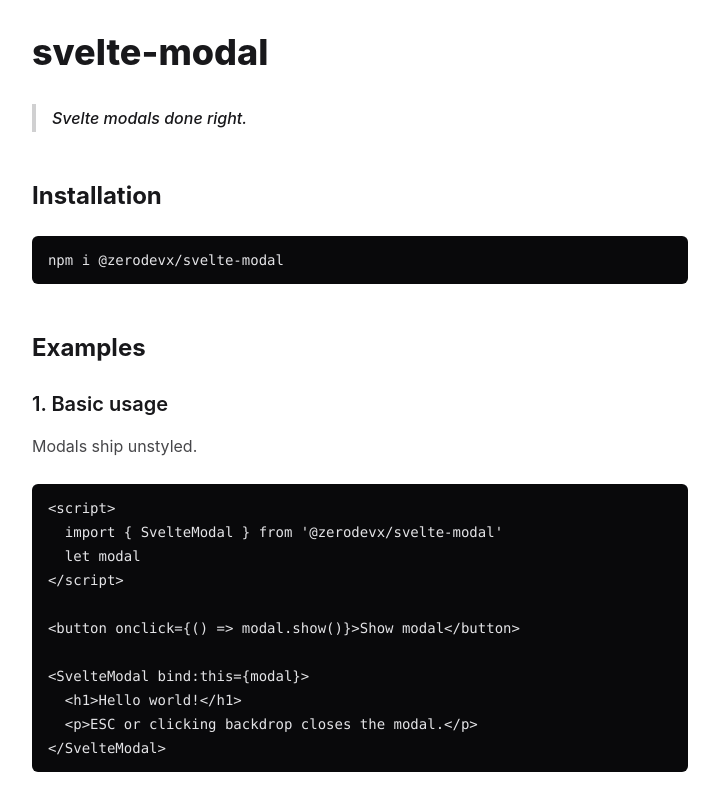
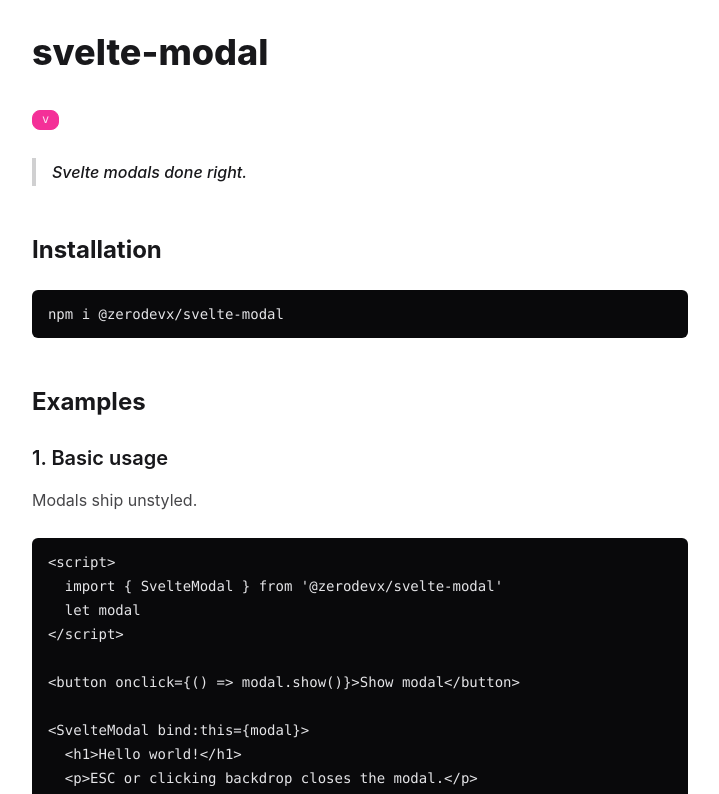
Before and after one commit to zerodevx/svelte-modal, a SvelteKit app: page / in a window 1280 px wide. Shown: the top 794 px of the page, without its empty margins (280-999 px from the left). Built offline with nearby package versions, Linux system fonts and the light colour scheme.

Commit message:
feat: show version in demo page

```diff
--- a/src/routes/+page.svelte
+++ b/src/routes/+page.svelte
@@ -2,6 +2,7 @@
 import { SvelteModal } from '#lib'
 import { enhancedState as attach } from '#lib/kit.svelte.js'
 import codes from './codes.js'
+import { version } from '$app/env'
 import { confetti } from '@neoconfetti/svelte'
 
 /** @type {import('#lib').SvelteModal[]} */
@@ -19,6 +20,7 @@
 
 <div class="mx-auto prose mt-8 mb-24 px-6 sm:px-0">
   <h1>svelte-modal</h1>
+  <span class="badge font-mono badge-sm badge-secondary">v{version}</span>
   <blockquote>Svelte modals done right.</blockquote>
   <h2>Installation</h2>
   <pre><code>npm i @zerodevx/svelte-modal</code></pre>
--- a/vite.config.js
+++ b/vite.config.js
@@ -2,6 +2,9 @@
 import adapter from '@sveltejs/adapter-static'
 import { sveltekit } from '@sveltejs/kit/vite'
 import { defineConfig } from 'vite'
+import { readFileSync } from 'node:fs'
+
+const { version: name } = JSON.parse(readFileSync(new URL('package.json', import.meta.url), 'utf8'))
 
 export default defineConfig(({ mode }) => ({
   plugins: [
@@ -15,7 +18,8 @@
       }),
       paths: {
         base: mode === 'development' ? '' : '/svelte-modal'
-      }
+      },
+      version: { name }
     })
   ]
 }))
```
